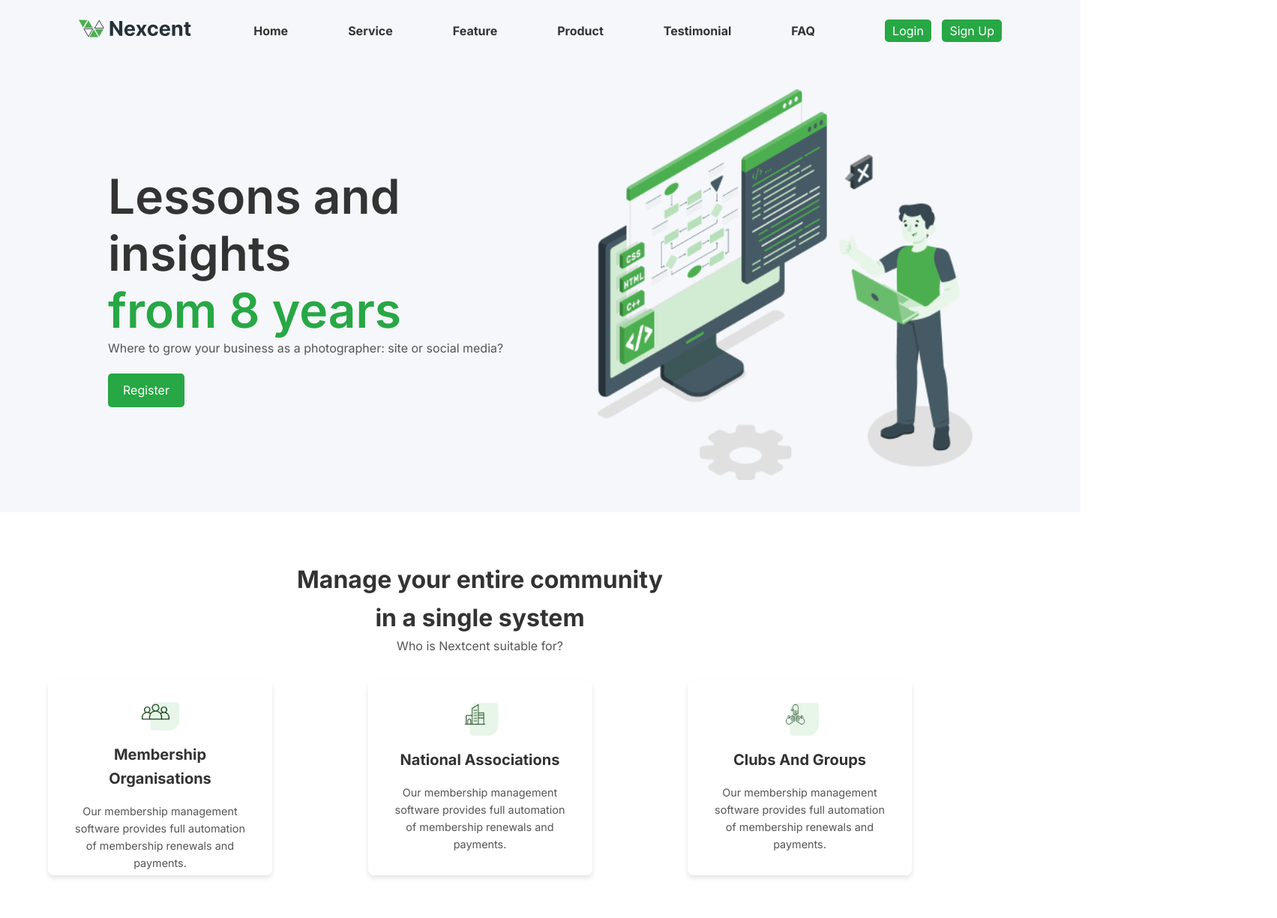
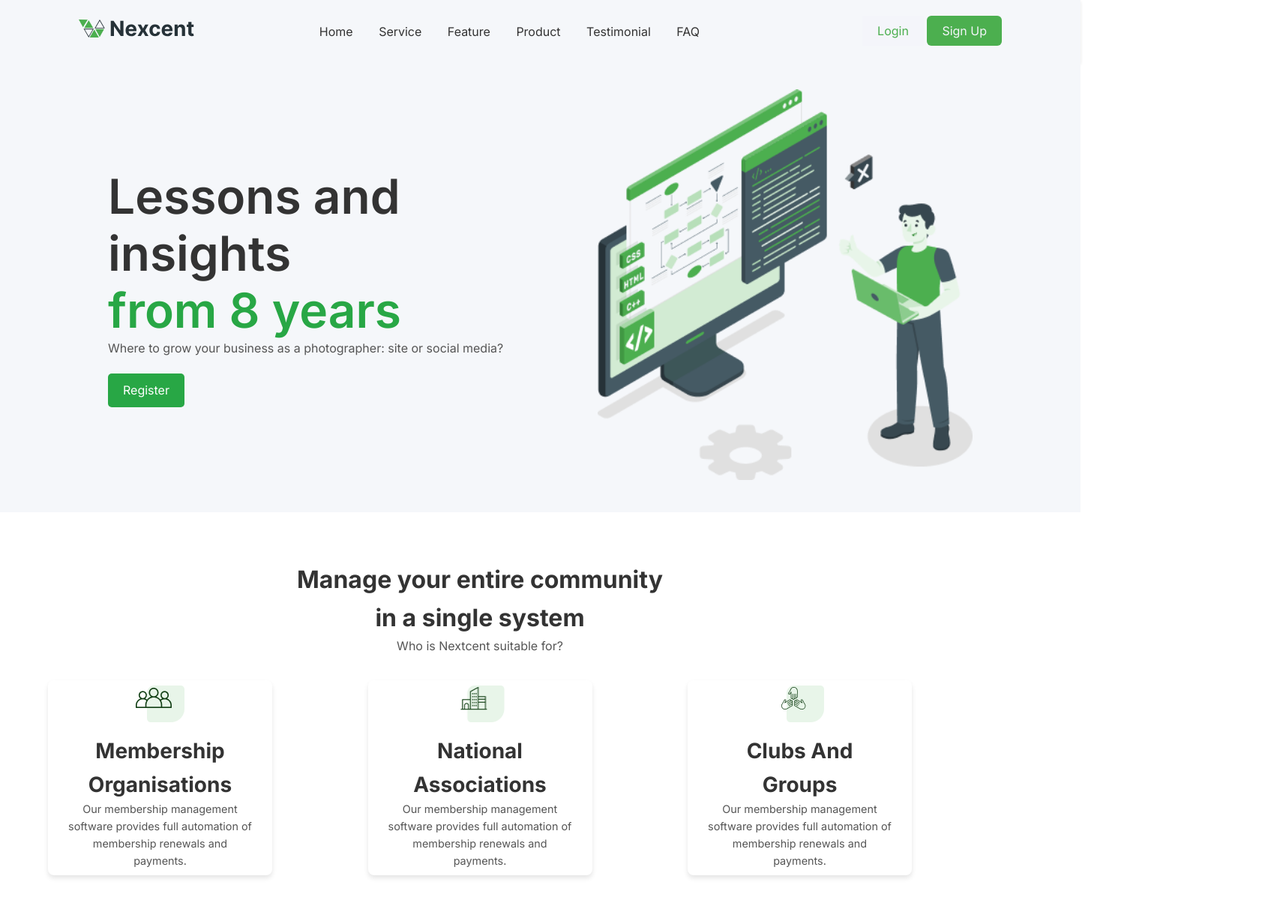
Before and after one commit to Gabriel-Drouet-NWS/controle-html-css, a plain HTML site: page index.html in a window 1280 px wide. Shown: the top 1224 px of the page at 75% size, 1703 px wide, since content can reach past the window. Drawn offline with Linux system fonts and the light colour scheme.

Commit message:
devoir-dev2.0

```diff
--- a/index.html
+++ b/index.html
@@ -24,8 +24,8 @@
             <a href="#">FAQ</a>
         </nav>
         <div class="buttons">
-            <a href="#login">Login</a>
-            <a href="#signup">Sign Up</a>
+            <a href="#" class="button-login">Login</a>
+            <a href="#"class="button-signup">Sign Up</a>
         </div>
     </header>
 
@@ -61,7 +61,7 @@
             </div>
             <div class="card">
                 <img src="Media/Club.png" alt="Clubs Icon" width="50">
-                <h3>Clubs And Groups</h3>
+                <h3>Clubs And <br>Groups</h3>
                 <p>Our membership management software provides full automation of membership renewals and payments.</p>
             </div>
         </div>
--- a/style.css
+++ b/style.css
@@ -14,45 +14,52 @@ body {
 
 /* Header */
 .navigation {
-    display: flex;
-    gap: 50px;
+    width: 588px;
+    height: 24px;
 }
 header {
     width: 1441px;
     height: 84px;
+    gap: 145 px;
     margin: auto;
     display: flex;
     justify-content: space-between;
     align-items: center;
-    padding: 22px 105px 22px 105px;
+    padding: 22px 105px;
     background-color: #F5F7FA;
     box-shadow: 0 2px 4px rgba(0, 0, 0, 0.1);
 }
 
 header .logo img {
-    height: 40px;
+    width: 154.49px;
+    height: 24px;
+    gap: 8px;
 }
 
 header nav a {
     margin: 0 15px;
+    opacity: 0px;
     text-decoration: none;
     color: #333;
-    font-weight: bold;
-    transition: color 0.3s ease;
 }
 
 header nav a:hover {
     color: #28a745;
 }
 
-header .buttons a {
-    margin-left: 10px;
+.button-login {
+    background-color: #f4f5fa;
+    color: #4caf4f;
     text-decoration: none;
-    background-color: #28a745;
-    color: white;
-    padding: 5px 10px;
-    border-radius: 5px;
-    transition: background-color 0.3s ease;
+    padding: 10px 20px;
+}
+
+.button-signup {
+    background-color: #4caf4f;
+    color: #f4f5fa;
+    border-radius: 6px;
+    text-decoration: none;
+    padding: 10px 20px;
 }
 
 header .buttons a:hover {
@@ -61,6 +68,7 @@ header .buttons a:hover {
 
 /* Section générale */
 section {
+    margin: auto;
     padding: 4rem 5%;
 }
 
@@ -70,7 +78,6 @@ section h2 {
 }
 
 section p {
-    font-size: 1rem;
     color: #555;
 }
 
@@ -140,7 +147,8 @@ section p {
 .cards {
     display: flex;
     justify-content: space-around;
-    flex-wrap: wrap;
+    flex-direction: row ;
+    flex-wrap: nowrap;
     gap: 127.5px;
     margin-top: 2rem;
 }
@@ -150,31 +158,29 @@ section p {
     align-items: center;
     flex-direction: column;
     background: #ffffff;
-    padding: 24px 32px;
     border-radius: 8px;
     width: 299px;
     height: 260px;
     box-shadow: 0 4px 6px rgba(0, 0, 0, 0.1);
-    transition: transform 0.3s ease;
-}
-
-.card:hover {
-    transform: translateY(-10px);
 }
 
 .card img {
-    height: 50px;
-    margin-bottom: 1rem;
+    width: 65px;
+    height: 56px;
 }
 
 .card h3 {
-    margin-bottom: 1rem;
-    font-size: 1.25rem;
+    width: 267px;
+    height: 72px;
+    font-size: 28px;
+    margin: 16px 0px 16px 0px;
+    size: 28px;
     color: #333;
     text-align: center;
 }
 
 .card p {
+    width: 251px;
     font-size: 0.9rem;
     color: #555;
     text-align: center;
@@ -190,8 +196,12 @@ section p {
 }
 
 .feature {
-    width: 1441px;
+    width: 1,441px;
     height: 433px;
+    padding: 0px 144px 0px 144px;
+    gap: 0px;
+    justify: space-between;
+    opacity: 0px;
     margin: auto;
     background-color: #ffffff;
     display: flex;
@@ -276,7 +286,9 @@ section p {
 /* Footer */
 footer {
     text-align: center;
-    width: 1,441px;
+    display: flex;
+    margin: auto;
+    width: 1441px;
     height: 148px;
     padding: 64px 165px 64px 165px;
     background: #333;
@@ -285,5 +297,5 @@ footer {
 }
 
 footer p {
-    margin: 0;
+    margin: auto;
 }
```
